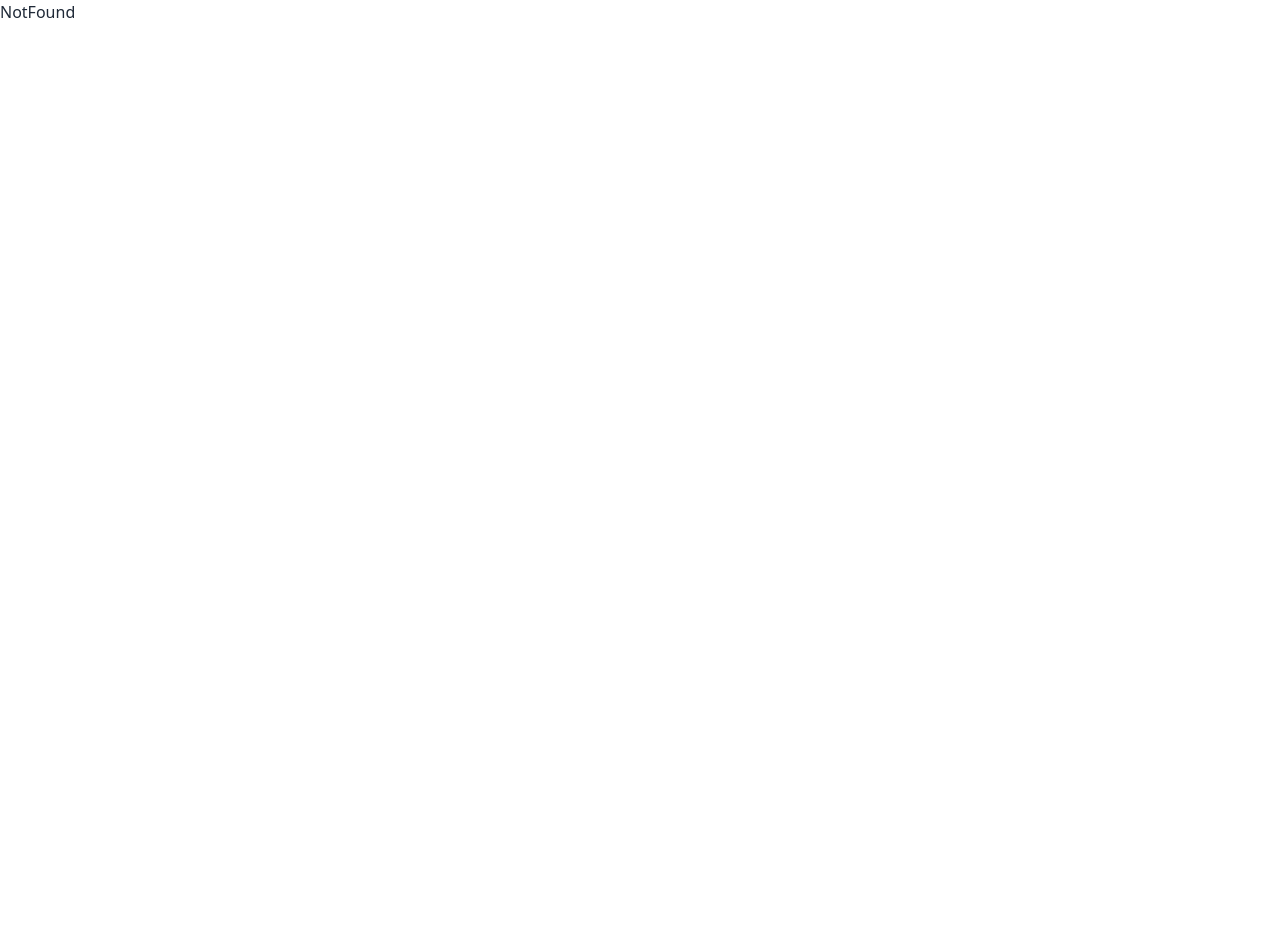
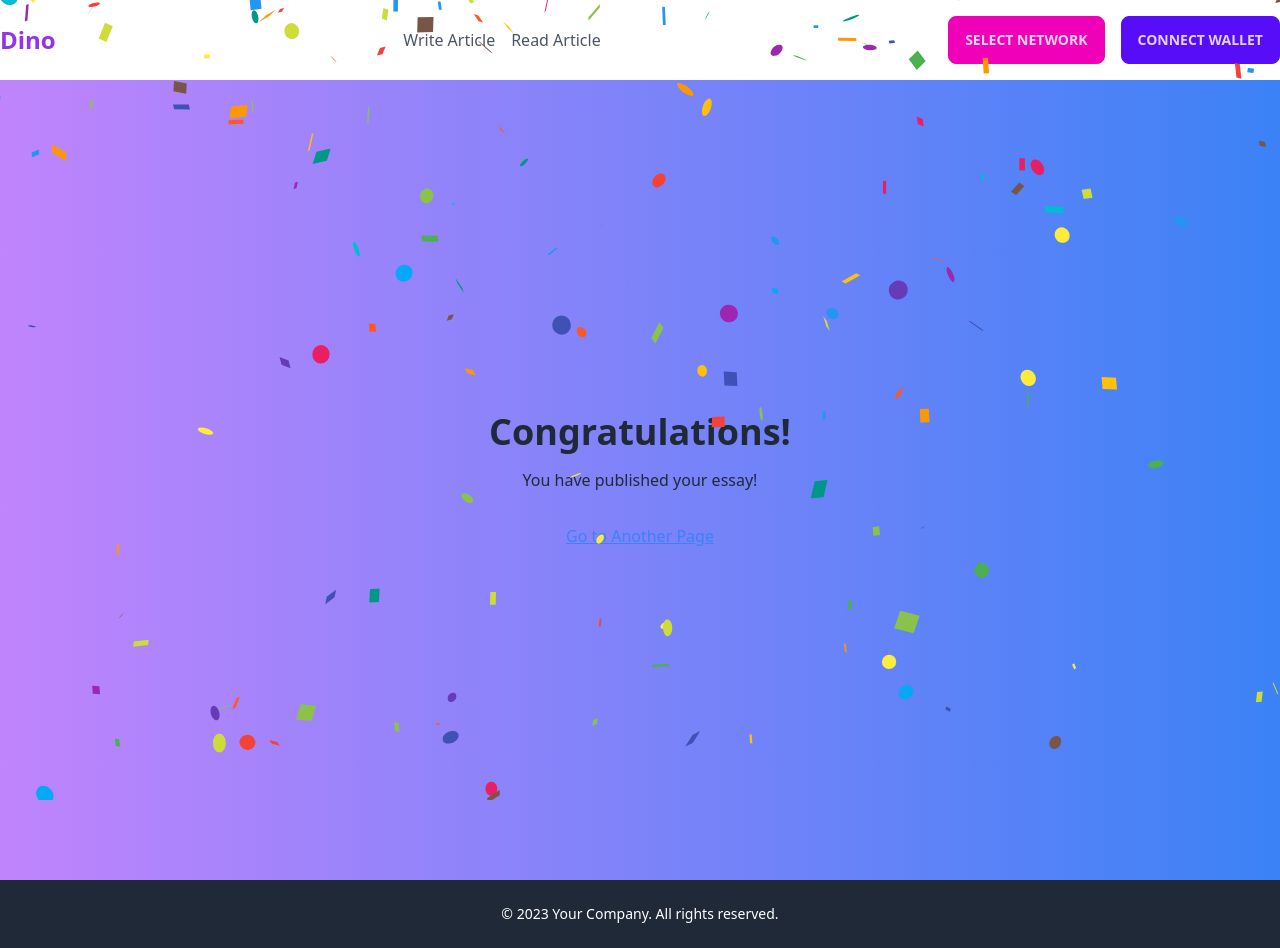
Before and after one commit to HuseyinSoylu/dino, a React (Vite) app in the folder frontend/: page /cong in a window 1280 px wide. Before the commit the page ends 800 px from the top, so only its background shows below. Built offline with nearby package versions, Linux system fonts and the light colour scheme.

Commit message:
final touch-ups

```diff
--- a/frontend/package.json
+++ b/frontend/package.json
@@ -10,10 +10,12 @@
     "preview": "vite preview"
   },
   "dependencies": {
+    "animate.css": "^4.1.1",
     "axios": "^1.4.0",
     "ethers": "5.7.2",
     "iron-session": "^6.3.1",
     "react": "^18.2.0",
+    "react-confetti": "^6.1.0",
     "react-dom": "^18.2.0",
     "react-modal": "^3.16.1",
     "react-quill": "^2.0.0",
--- a/frontend/src/components/Header.jsx
+++ b/frontend/src/components/Header.jsx
@@ -1,33 +1,51 @@
-import React, { useState } from 'react';
-import WalletConnection from './WalletConnection'; // Import the new component
+import React, { useState } from "react";
+import WalletConnection from "./WalletConnection"; // Import the new component
 
 function Header() {
-
-
   return (
     <header className="bg-white shadow-md">
       <nav className="container mx-auto py-4 flex justify-between items-center">
         <div className="flex items-center space-x-2">
-          <div className="text-2xl font-semibold text-purple-600">Dino</div>
+          <div className="text-2xl font-semibold text-purple-600">
+            <a href="/">Dino</a>
+          </div>
         </div>
         <ul className="flex space-x-4">
-          <li><a href="/write" className="text-gray-600 hover:text-purple-600">Write</a></li>
-          <li><a href="/read" className="text-gray-600 hover:text-purple-600">Read</a></li>
+          <li>
+            <a href="/write" className="text-gray-600 hover:text-purple-600">
+              Write Article
+            </a>
+          </li>
+          <li>
+            <a href="/read" className="text-gray-600 hover:text-purple-600">
+              Read Article
+            </a>
+          </li>
         </ul>
         <div className="flex items-center space-x-4">
           <div className="dropdown dropdown-end">
-            <div tabIndex="0" className="btn btn-secondary">Dropdown</div>
+            <div tabIndex="0" className="btn btn-secondary">
+              Select Network
+            </div>
             <ul className="shadow menu dropdown-content bg-base-100 w-32">
               <li>
                 <a className="flex items-center">
-                  <img src="/path/to/op-logo.png" alt="OP Logo" className="w-6 h-6 rounded mr-2" />
-                  OP
+                  <img
+                    src="/path/to/op-logo.png"
+                    alt="OP Logo"
+                    className="w-6 h-6 rounded mr-2"
+                  />
+                  Optimism
                 </a>
               </li>
               <li>
                 <a className="flex items-center">
-                  <img src="/path/to/bp-logo.png" alt="BP Logo" className="w-6 h-6 rounded mr-2" />
-                  BP
+                  <img
+                    src="/path/to/bp-logo.png"
+                    alt="BP Logo"
+                    className="w-6 h-6 rounded mr-2"
+                  />
+                  Goerli
                 </a>
               </li>
             </ul>
--- /dev/null
+++ b/frontend/src/pages/Congratulations.jsx
@@ -0,0 +1,27 @@
+import React from "react";
+import Confetti from "react-confetti";
+import { Link } from "react-router-dom"; // React Router eklenmeli
+import "animate.css"; // animate.css eklenmeli
+
+import Header from "../components/Header"; // Header bileşeni import edilmeli
+import Footer from "../components/Footer"; // Footer bileşeni import edilmeli
+
+export default function Congratulations() {
+  return (
+    <>
+      <Header /> {/* Header bileşeni eklenmeli */}
+      <div className="congrats-page min-h-screen flex flex-col justify-center items-center  bg-gradient-to-r from-purple-400 to-blue-500">
+        <h1 className="text-4xl font-bold mb-4">Congratulations!</h1>
+        <p className="mb-8">You have published your essay!</p>
+        <Confetti width={window.innerWidth} height={window.innerHeight} />
+        <Link
+          to="/other-page" // Diğer sayfaya yönlendirme yapılmalı
+          className="text-blue-500 underline animate__animated animate__fadeIn animate__delay-1s"
+        >
+          Go to Another Page
+        </Link>
+      </div>
+      <Footer /> {/* Footer bileşeni eklenmeli */}
+    </>
+  );
+}
--- a/frontend/src/pages/ReadArticle.jsx
+++ b/frontend/src/pages/ReadArticle.jsx
@@ -1,33 +1,32 @@
-import React, { useState, useEffect } from 'react';
-import Header from '../components/Header';
+import React, { useState, useEffect } from "react";
+import Header from "../components/Header";
 import {
   getLatestArticleNumberFromContract,
   getArticleHashFromContract,
   purchaseArticle,
-} from '../utils/DinoContext';
+} from "../utils/DinoContext";
 import {
   MarketAddress,
   MarketAddressABI,
   infuraProjectId,
-} from '../utils/constants.js';
-import axios from 'axios';
-import Modal from 'react-modal';
+} from "../utils/constants.js";
+import axios from "axios";
+import Modal from "react-modal";
 
-import ArticleModal from '../components/ArticleModal'; // ArticleModal bileşenini ekleyin
+import ArticleModal from "../components/ArticleModal"; // ArticleModal bileşenini ekleyin
 
 const ReadArticlePage = () => {
-  const [latestArticleNumber, setLatestArticleNumber] =
-    useState(null);
+  const [latestArticleNumber, setLatestArticleNumber] = useState(null);
   const [articleData, setArticleData] = useState([]);
-  const [selectedCategory, setSelectedCategory] = useState('');
+  const [selectedCategory, setSelectedCategory] = useState("");
 
   const [showModal, setShowModal] = useState(false); // Modal gösterme durumu
-  const [selectedArticleText, setSelectedArticleText] = useState(''); // Seçilen makale metni
+  const [selectedArticleText, setSelectedArticleText] = useState(""); // Seçilen makale metni
 
   const [categories, setCategories] = useState([
-    { id: 1, name: 'Technology' },
-    { id: 2, name: 'Food' },
-    { id: 3, name: 'Travel' },
+    { id: 1, name: "Technology" },
+    { id: 2, name: "Food" },
+    { id: 3, name: "Travel" },
   ]);
 
   useEffect(() => {
@@ -36,7 +35,7 @@ const ReadArticlePage = () => {
         const number = await getLatestArticleNumberFromContract();
         setLatestArticleNumber(number);
       } catch (error) {
-        console.error('Error:', error);
+        console.error("Error:", error);
       }
     }
 
@@ -55,16 +54,9 @@ const ReadArticlePage = () => {
   };
 
   const fetchArticleDetails = async () => {
-    console.log('geldi');
-
     try {
       const fetchedArticleData = [];
-      console.log('2');
-      for (
-        let tokenId = 1;
-        tokenId <= latestArticleNumber;
-        tokenId++
-      ) {
+      for (let tokenId = 1; tokenId <= latestArticleNumber; tokenId++) {
         const articleHash = await getArticleHashFromContract(tokenId);
         console.log({ articleHash });
 
@@ -81,7 +73,7 @@ const ReadArticlePage = () => {
 
       setArticleData(fetchedArticleData);
     } catch (error) {
-      console.error('Error fetching article details:', error);
+      console.error("Error fetching article details:", error);
     }
   };
 
@@ -101,28 +93,23 @@ const ReadArticlePage = () => {
                 Article {article.tokenId}
               </h3>
               <p className="text-gray-600">
-                Category: <b>{article.articleDetails.category}</b> |
-                Price: <b>{article.articleDetails.price} ETH</b>
+                Category: <b>{article.articleDetails.category}</b> | Price:{" "}
+                <b>{article.articleDetails.price} ETH</b>
               </p>
               <button
                 className="mt-2 px-4 py-2 bg-blue-500 text-white rounded"
                 onClick={() =>
-                  purchaseArticle(
-                    article.tokenId,
-                    article.articleDetails.price
-                  )
+                  purchaseArticle(article.tokenId, article.articleDetails.price)
                 }
               >
                 Buy
               </button>
 
-              {localStorage.getItem('purchasedId') ===
+              {localStorage.getItem("purchasedId") ===
                 String(article.tokenId) && (
                 <button
                   className="bg-blue-500 text-white px-2 py-1 rounded mt-2"
-                  onClick={() =>
-                    openModal(article.articleDetails.text)
-                  }
+                  onClick={() => openModal(article.articleDetails.text)}
                 >
                   Show Article
                 </button>
@@ -159,8 +146,8 @@ const ReadArticlePage = () => {
                 onClick={() => setSelectedCategory(category.name)}
                 className={`cursor-pointer rounded-md p-2 mb-2 ${
                   selectedCategory === category.name
-                    ? 'bg-blue-500 text-white'
-                    : 'bg-gray-200 text-gray-700'
+                    ? "bg-blue-500 text-white"
+                    : "bg-gray-200 text-gray-700"
                 }`}
               >
                 {category.name}
--- a/frontend/src/pages/Read.jsx
+++ b/frontend/src/pages/WriteArticle.jsx
@@ -1,16 +1,17 @@
-import React, { useState } from 'react';
-import ReactQuill from 'react-quill';
-import 'react-quill/dist/quill.snow.css';
-import 'daisyui/dist/full.css';
-import Header from '../components/Header';
-import Footer from '../components/Footer';
-import axios from 'axios';
-import { publishArticle } from '../utils/DinoContext';
+import React, { useState } from "react";
+import ReactQuill from "react-quill";
+import "react-quill/dist/quill.snow.css";
+import "daisyui/dist/full.css";
+import Header from "../components/Header";
+import Footer from "../components/Footer";
+import axios from "axios";
+import { publishArticle } from "../utils/DinoContext";
+import { Navigate } from "react-router-dom";
 
 export default function ContentPage() {
-  const [text, setText] = useState('');
-  const [selectedCategory, setSelectedCategory] = useState('');
-  const [price, setPrice] = useState('');
+  const [text, setText] = useState("");
+  const [selectedCategory, setSelectedCategory] = useState("");
+  const [price, setPrice] = useState("");
   const [isCustomPrice, setIsCustomPrice] = useState(false);
 
   const handleTextChange = (value) => {
@@ -27,14 +28,14 @@ export default function ContentPage() {
 
   const handleCustomPriceToggle = () => {
     setIsCustomPrice(!isCustomPrice);
-    setPrice(''); // Reset price when toggling
+    setPrice(""); // Reset price when toggling
   };
 
   const handlePublish = async () => {
     const data = {
       text: text,
       category: selectedCategory,
-      price: isCustomPrice ? 'Custom Price' : price,
+      price: isCustomPrice ? "Custom Price" : price,
     };
 
     const jsonData = JSON.stringify(data, null, 2);
@@ -42,29 +43,31 @@ export default function ContentPage() {
 
     try {
       const response = await axios.post(
-        'https://api.pinata.cloud/pinning/pinJSONToIPFS',
+        "https://api.pinata.cloud/pinning/pinJSONToIPFS",
         data,
         {
           headers: {
-            'Content-Type': 'application/json',
-            pinata_api_key: 'd80f9c052e827f184f44', // Replace with your Pinata API Key
+            "Content-Type": "application/json",
+            pinata_api_key: "d80f9c052e827f184f44", // Replace with your Pinata API Key
             pinata_secret_api_key:
-              'b00140bc712603c653df4464d290b52bea40ef06c99290475bbb32bfb94cee54', // Replace with your Pinata Secret API Key
+              "b00140bc712603c653df4464d290b52bea40ef06c99290475bbb32bfb94cee54", // Replace with your Pinata Secret API Key
           },
         }
       );
 
-      console.log('IPFS CID Hash:', response.data.IpfsHash);
+      console.log("IPFS CID Hash:", response.data.IpfsHash);
 
       try {
-        await publishArticle(
-          response.data.IpfsHash,
-          price,
-          1000000000000000
-        );
-      } catch (error) {}
+        await publishArticle(response.data.IpfsHash, price, 1000000000000000);
+        const redirectTimeout = setTimeout(() => {
+          <Navigate to="/cong" replace={true} />;
+        }, 5000);
+        redirectTimeout();
+      } catch (error) {
+        console.error(error);
+      }
     } catch (error) {
-      console.error('Error pinning to IPFS:', error);
+      console.error("Error pinning to IPFS:", error);
     }
   };
 
@@ -74,16 +77,12 @@ export default function ContentPage() {
       <div className="bg-gray-100 min-h-screen">
         <div className="bg-white py-4 shadow-md">
           <div className="max-w-screen-xl mx-auto px-6">
-            <h1 className="text-3xl font-semibold">
-              Create New Post
-            </h1>
+            <h1 className="text-3xl font-semibold">Create New Post</h1>
           </div>
         </div>
         <div className="max-w-screen-xl mx-auto p-6 flex">
           <div className="w-3/4 pr-6">
-            <h2 className="text-xl font-semibold mb-4">
-              Write your story ...
-            </h2>
+            <h2 className="text-xl font-semibold mb-4">Write your story ...</h2>
             <ReactQuill
               value={text}
               onChange={handleTextChange}
@@ -91,9 +90,7 @@ export default function ContentPage() {
               className="bg-white p-2 shadow-md"
             />
             <div className="mb-4">
-              <label className="block font-medium mb-2">
-                Set Price:
-              </label>
+              <label className="block font-medium mb-2">Set Price:</label>
               <div className="flex items-center space-x-2">
                 <label className="checkbox">
                   <input
@@ -118,15 +115,13 @@ export default function ContentPage() {
           </div>
           <div className="w-1/4 pl-6">
             <div className="mb-4 menu bg-base-200 w-56 rounded-box mt-10">
-              <h2 className="text-xl font-semibold mb-2">
-                Select Category:
-              </h2>
+              <h2 className="text-xl font-semibold mb-2">Select Category:</h2>
               <div className="space-y-2">
                 <label className="flex items-center space-x-2">
                   <input
                     type="radio"
                     value="technology"
-                    checked={selectedCategory === 'technology'}
+                    checked={selectedCategory === "technology"}
                     onChange={handleCategoryChange}
                   />
                   <span>Technology</span>
@@ -135,7 +130,7 @@ export default function ContentPage() {
                   <input
                     type="radio"
                     value="food"
-                    checked={selectedCategory === 'food'}
+                    checked={selectedCategory === "food"}
                     onChange={handleCategoryChange}
                   />
                   <span>Food</span>
--- a/frontend/src/utils/DinoContext.js
+++ b/frontend/src/utils/DinoContext.js
@@ -1,16 +1,10 @@
-import { ethers } from 'ethers';
-import { MarketAddress, MarketAddressABI } from './constants';
-const infuraProjectId = '5e38499cc0dc41bf8c52ed42cc26e75b'; // Replace with your Infura Project ID
+import { ethers } from "ethers";
+import { MarketAddress, MarketAddressABI } from "./constants";
+const infuraProjectId = "5e38499cc0dc41bf8c52ed42cc26e75b"; // Replace with your Infura Project ID
 
-export const publishArticle = async (
-  articleHash,
-  price,
-  publishingFee
-) => {
+export const publishArticle = async (articleHash, price, publishingFee) => {
   try {
-    const provider = new ethers.providers.Web3Provider(
-      window.ethereum
-    );
+    const provider = new ethers.providers.Web3Provider(window.ethereum);
     const signer = provider.getSigner();
     const contract = new ethers.Contract(
       MarketAddress,
@@ -18,19 +12,15 @@ export const publishArticle = async (
       signer
     );
 
-    const priceInWei = ethers.utils.parseUnits(price, 'ether');
-    const transaction = await contract.publishArticle(
-      articleHash,
-      priceInWei,
-      {
-        value: publishingFee,
-      }
-    );
+    const priceInWei = ethers.utils.parseUnits(price, "ether");
+    const transaction = await contract.publishArticle(articleHash, priceInWei, {
+      value: publishingFee,
+    });
 
     await transaction.wait();
     return transaction;
   } catch (error) {
-    console.error('Error:', error);
+    console.error("Error:", error);
     throw error;
   }
 };
@@ -38,7 +28,7 @@ export const publishArticle = async (
 export const getLatestArticleNumberFromContract = async () => {
   try {
     const provider = new ethers.providers.JsonRpcProvider(
-      `https://polygon-mumbai.infura.io/v3/${infuraProjectId}`
+      `https://optimism-goerli.infura.io/v3/${infuraProjectId}`
     );
     const contract = new ethers.Contract(
       MarketAddress,
@@ -46,12 +36,11 @@ export const getLatestArticleNumberFromContract = async () => {
       provider
     );
 
-    const latestArticleNumber =
-      await contract.getLatestArticleNumber();
+    const latestArticleNumber = await contract.getLatestArticleNumber();
 
     return latestArticleNumber.toNumber();
   } catch (error) {
-    console.error('Error:', error);
+    console.error("Error:", error);
     throw error;
   }
 };
@@ -59,7 +48,7 @@ export const getLatestArticleNumberFromContract = async () => {
 export const getArticleHashFromContract = async (tokenId) => {
   try {
     const provider = new ethers.providers.JsonRpcProvider(
-      `https://polygon-mumbai.infura.io/v3/${infuraProjectId}`
+      `https://optimism-goerli.infura.io/v3/${infuraProjectId}`
     );
     const contract = new ethers.Contract(
       MarketAddress,
@@ -70,24 +59,14 @@ export const getArticleHashFromContract = async (tokenId) => {
     const articleHash = await contract.getArticleHash(tokenId);
     return articleHash;
   } catch (error) {
-    console.error('Error:', error);
+    console.error("Error:", error);
     throw error;
   }
 };
 
 export const purchaseArticle = async (tokenId, price) => {
   try {
-    const provider = new ethers.providers.Web3Provider(
-      window.ethereum
-    );
-
-    // const accounts = await window.ethereum.request({
-    //   method: 'eth_requestAccounts',
-    // });
-
-    // const accountAddress = accounts[0];
-
-    // ethers.js ile işlem yaparken kullanmak üzere hesap (account) nesnesini oluşturun
+    const provider = new ethers.providers.Web3Provider(window.ethereum);
     const signer = provider.getSigner();
 
     const contract = new ethers.Contract(
@@ -97,16 +76,15 @@ export const purchaseArticle = async (tokenId, price) => {
     );
 
     const tx = await contract.purchaseArticle(tokenId, price, {
-      value: 1000000000000000, // Send the specified price as Ether
+      value: 1000000000000, // Send the specified price as Ether
     });
 
     await tx.wait();
 
     localStorage.setItem("purchasedId", tokenId);
-    console.log('Article purchased successfully');
-
+    console.log("Article purchased successfully");
   } catch (error) {
-    console.error('Error:', error);
+    console.error("Error:", error);
     throw error;
   }
 };
--- a/frontend/src/utils/constants.js
+++ b/frontend/src/utils/constants.js
@@ -2,10 +2,9 @@
 //         Connect Wallet
 //       </button>
 
-import marketAbi from './abi.json';
+import marketAbi from "./abi.json";
 
-export const MarketAddress =
-  '0x4D4aeB28B146F889808082DD0c159bD43Cbc2a38';
+export const MarketAddress = "0x81215db30d822bFfad6BC404b153687db811fA07";
 export const MarketAddressABI = marketAbi;
 
-export const infuraProjectId = '5e38499cc0dc41bf8c52ed42cc26e75b';
+export const infuraProjectId = "5e38499cc0dc41bf8c52ed42cc26e75b";
```
Also changed, not shown: frontend/src/main.jsx (+23 -21 lines), 1 other file (tests, documents, lock files or other folders).
